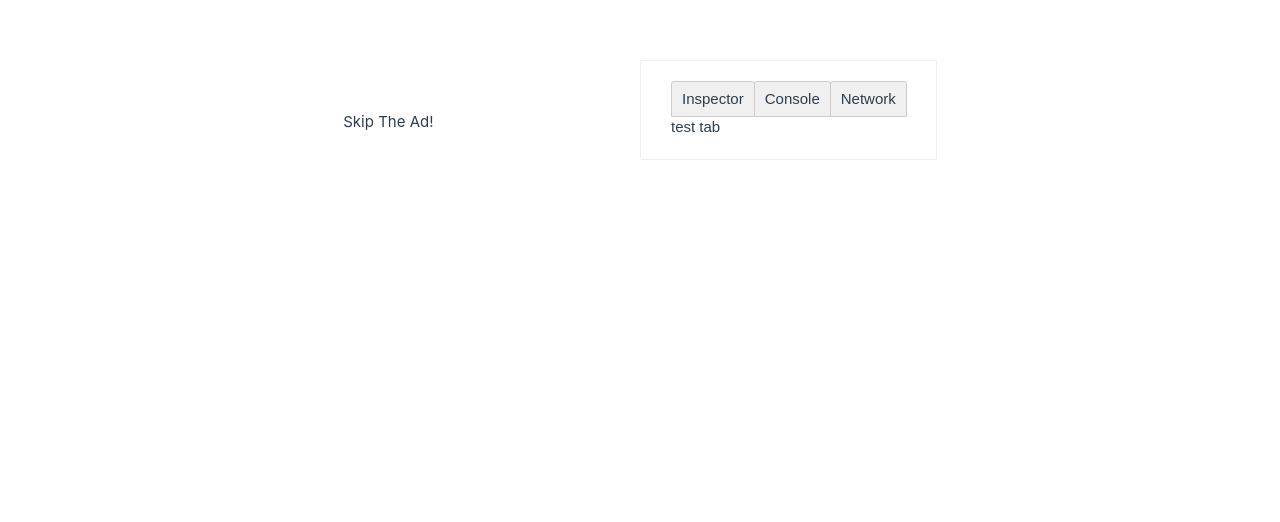
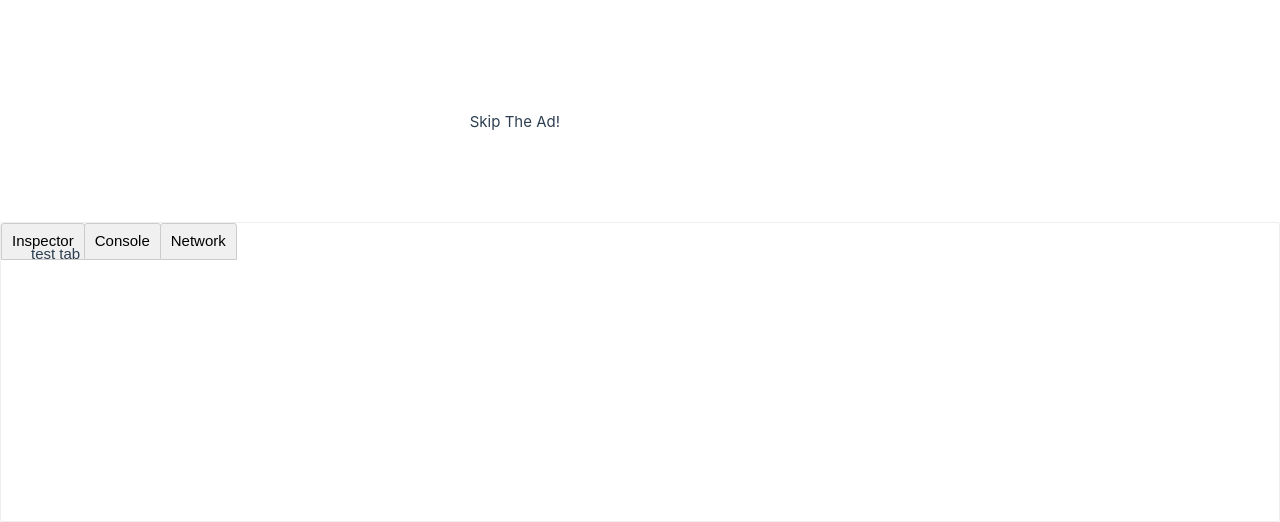
Before and after one commit to cbrandt77/SkipTheAd, a Vue app: page / in a window 1280 px wide. Shown: the part 278-800 px from the top of the page. Built offline with nearby package versions, Linux system fonts and the light colour scheme.

Commit message:
FakeDevTools.vue styling

```diff
--- a/src/components/FakeDevTools.vue
+++ b/src/components/FakeDevTools.vue
@@ -1,10 +1,9 @@
 <script setup lang="ts">
-import {type Component, type Ref} from "vue";
+import {type Component, type Ref, ref} from "vue";
 
 import Inspector from "@/components/devtools/Inspector.vue";
 import Console from "@/components/devtools/Console.vue";
 import Network from "@/components/devtools/Network.vue";
-import { ref } from "vue";
 
 const tabs = {
   Inspector,
@@ -16,7 +15,8 @@ const currentTabName: Ref<keyof typeof tabs> = ref("Inspector")
 </script>
 
 <template>
-  <div class="devtools">
+  <div class="devtools footer">
+    <div class="tablist">
       <button
           v-for="(_, thisTabName) in tabs"
           v-bind:key="thisTabName"
@@ -25,6 +25,7 @@ const currentTabName: Ref<keyof typeof tabs> = ref("Inspector")
       >
         {{ thisTabName }}
       </button>
+    </div>
     <component v-bind:is="tabs[currentTabName]" class="devtoolstab"></component>
   </div>
 </template>
@@ -36,10 +37,9 @@ const currentTabName: Ref<keyof typeof tabs> = ref("Inspector")
   border-radius: 2px;
   padding: 20px 30px;
   margin-top: 1em;
-  margin-bottom: 40px;
   user-select: none;
   overflow-x: auto;
-
+  height: 300px;
 }
 
 .tab-button {
@@ -51,15 +51,37 @@ const currentTabName: Ref<keyof typeof tabs> = ref("Inspector")
   background: #f0f0f0;
   margin-bottom: -1px;
   margin-right: -1px;
+  color: black;
 }
+
 .tab-button:hover {
   background: #e0e0e0;
 }
+
 .tab-button:active {
   background: #e0e0e0;
 }
+
 .tab {
   border: 1px solid #ccc;
   padding: 10px;
 }
+
+/* TODO make good */
+.footer {
+  position: fixed;
+  bottom: 0;
+  left: 0;
+  right: 0;
+}
+
+.tablist {
+  position: absolute;
+  top: 0;
+  left: 0;
+}
+
+.devtoolstab {
+  position: absolute;
+}
 </style>
```
Lines whose indentation alone changed are shown as unchanged.
